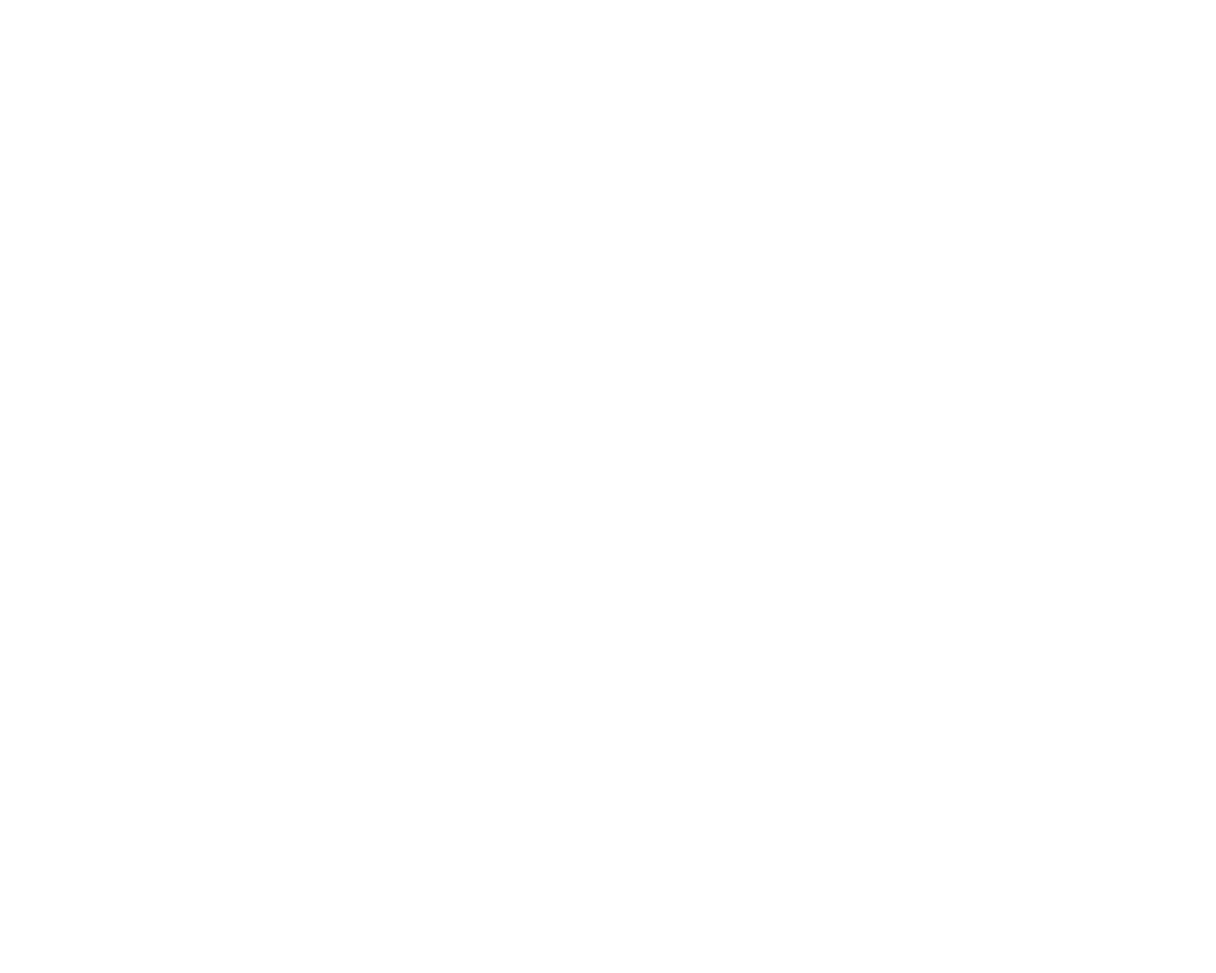
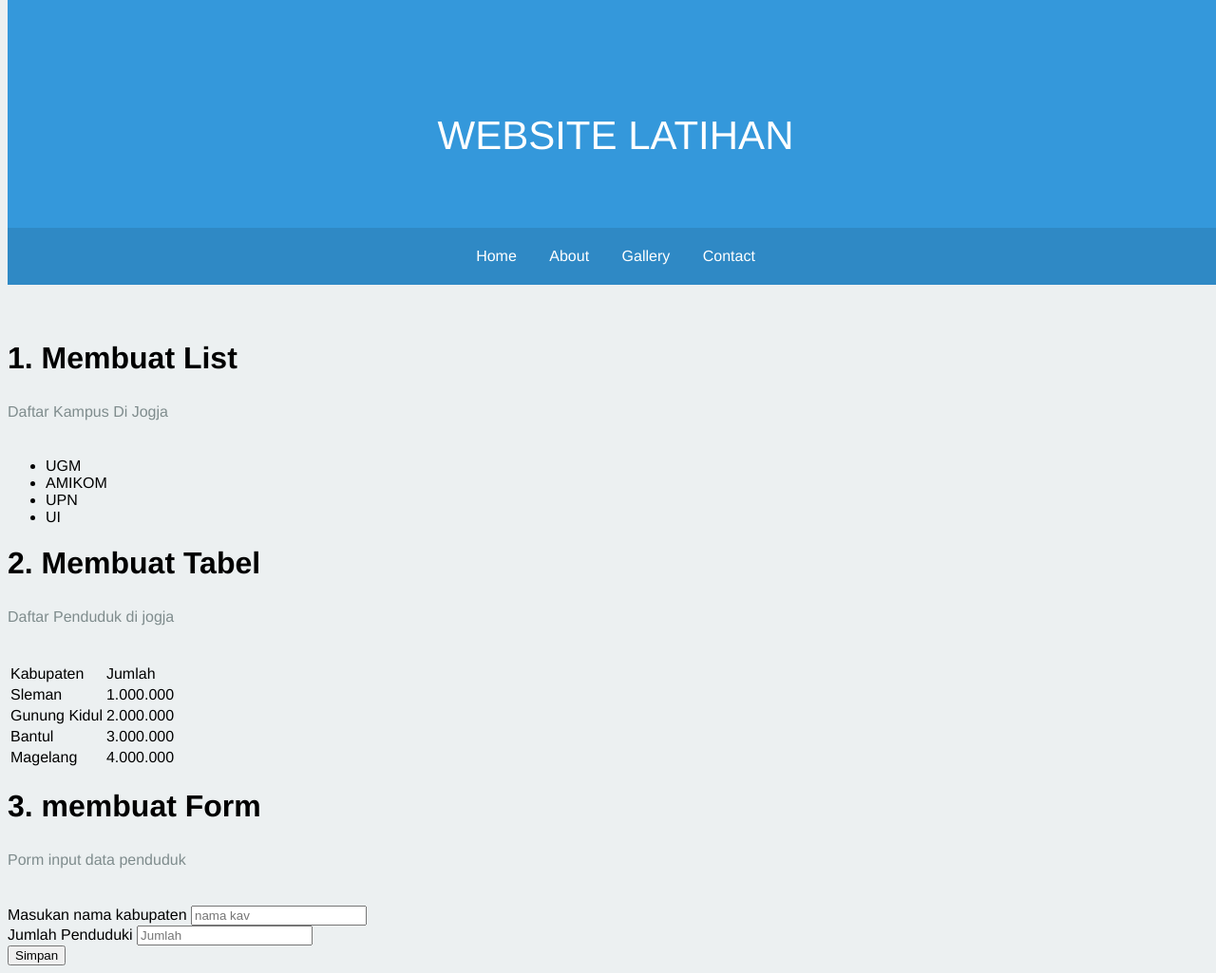
Before and after one commit to andralaiskodat/pertemuan_2, a plain HTML site: page index.html in a window 1280 px wide. Shown: the whole page at 95% size. Before the commit the page ends 800 px from the top, so only its background shows below. Drawn offline with Linux system fonts and the light colour scheme.

Commit message:
Pesan - ok pertama

```diff
--- a/index.html
+++ b/index.html
@@ -7,6 +7,77 @@
     <link rel="stylesheet" href="style.css">
 </head>
 <body>
-
+    <header>
+        <h1>WEBSITE LATIHAN</h1>
+        <nav>
+          <a href="">Home</a>
+          <a href="">About</a>
+          <a href="">Gallery</a>
+          <a href="">Contact</a>
+        </nav>
+    </header>
+    <table>
+    <h1>1. Membuat List</h1>
+    <p>Daftar Kampus Di Jogja</p>
+    <ul>
+        <li>UGM</li>
+        <li>AMIKOM</li>
+        <li>UPN</li>
+        <li>UI</li>
+    </ul>
+    <h1>2. Membuat Tabel</h1>
+    <p>Daftar Penduduk di jogja</p>
+    <thead>
+        <tr>
+            <td>Kabupaten</td>
+            <td>Jumlah</td>
+        </tr>
+    </thead>
+    <tbody>
+        <tr>
+            <td>Sleman</td>
+            <td>1.000.000</td>
+        </tr>
+        <tr>
+            <td>Gunung Kidul</td>
+            <td>2.000.000</td>
+        </tr>
+        <tr>
+            <td>Bantul</td>
+            <td>3.000.000</td>
+        </tr>
+        <tr>
+            <td>Magelang</td>
+            <td>4.000.000</td>
+        </tr>
+    </tbody>
+    </table>
+    <h1>3. membuat Form</h1>
+    <p>Porm input data penduduk</p>
+    <form action="#">
+        <div>
+            <span>Masukan nama kabupaten</span>
+            <input type="text" placeholder="nama kav">
+        </div>
+        <div>
+            <span> Jumlah Penduduki</span>
+            <input type="text" placeholder="Jumlah">
+        </div>
+        <div>
+            <span><button>Simpan</button></span>
+        </div>
+    </form>
+    <script>
+        $(function(){
+    $(window).scroll(function(){
+      var winTop = $(window).scrollTop();
+      if(winTop >= 30){
+        $("body").addClass("sticky-header");
+      }else{
+        $("body").removeClass("sticky-header");
+      }//if-else
+    });//win func.
+  });//ready func.
+    </script>
 </body>
 </html>
--- a/style.css
+++ b/style.css
@@ -0,0 +1,89 @@
+@import "compass/css3";
+
+@import "compass/css3";
+@import "compass/reset";
+*{
+	@include box-sizing(border-box);
+}
+
+body{
+	background-color: #ecf0f1;
+	font-family: helvetica, arial, sans-serif;
+	font-size: 16px;
+	padding-top: 330px;
+	@include transition(padding-top .5s ease);
+}
+header{
+	width: 100%;
+	height: 300px;
+	background-color: #3498db;
+	text-align: center;
+	position: relative;
+	position: fixed;
+	top: 0;
+	overflow: hidden;
+	@include transition(all .5s ease);
+	h1{
+		font-size: 42px;
+		color: #fff;
+		line-height: 230px;
+		text-transform: uppercase;
+		font-weight: 100;
+		@include transition(all .3s ease);
+	}
+	nav{
+		position: absolute;
+		bottom: 0;
+		height: 60px;
+		line-height: 60px;
+		width: 100%;
+		background-color: rgba(0,0,0,.1);
+		a{
+			color: #fff;
+			display: inline-block;
+			padding: 10px 15px;
+			line-height: 1;
+			text-decoration: none;
+       @include border-radius(2px);
+        &:hover{
+          @include box-shadow(0 0 0 1px #fff);
+        }
+		}
+	}
+}
+h2{
+	font-size: 34px;
+	text-transform: uppercase;
+	font-weight: 100;
+	line-height: 2;
+	color: #2c3e50;
+}
+p{
+	margin-bottom: 2rem;
+	line-height: 2;
+	color: #7f8c8d;
+}
+.wrapper{
+	width: 800px;
+	margin: 0 auto;
+}
+section{
+	padding: 20px;
+	margin-bottom: 40px;
+	background-color: #fff;
+	@include border-radius(4px);
+	@include box-shadow(0 1px 0 rgba(0,0,0,.2));
+}
+
+/* Sticky Header Style */
+/* ---------------------------------------- */
+body.sticky-header{
+	padding-top: 100px;
+	header{
+		height: 60px;
+		background-color: rgba(52,152,219,.9);
+		h1{
+			@include scale(0);
+		}
+	}
+}
```
Also changed, not shown: index.js (added).
